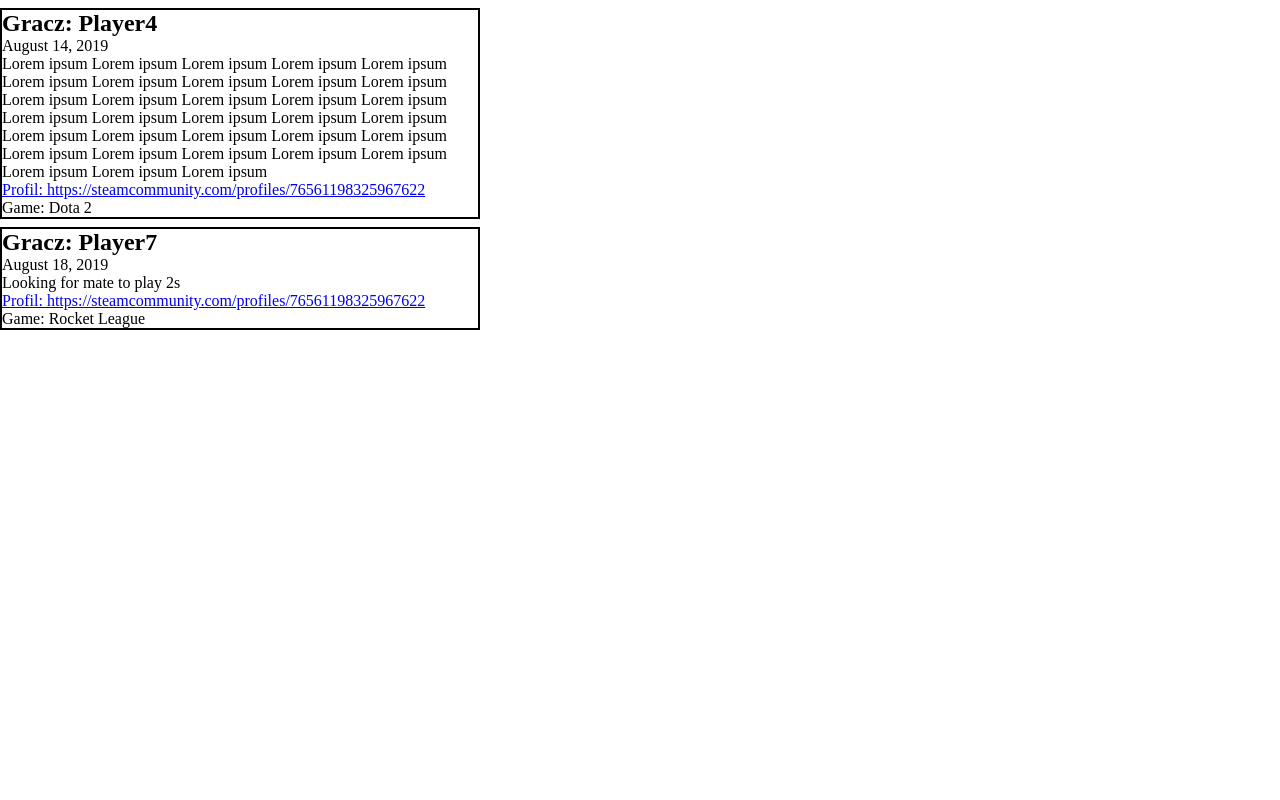
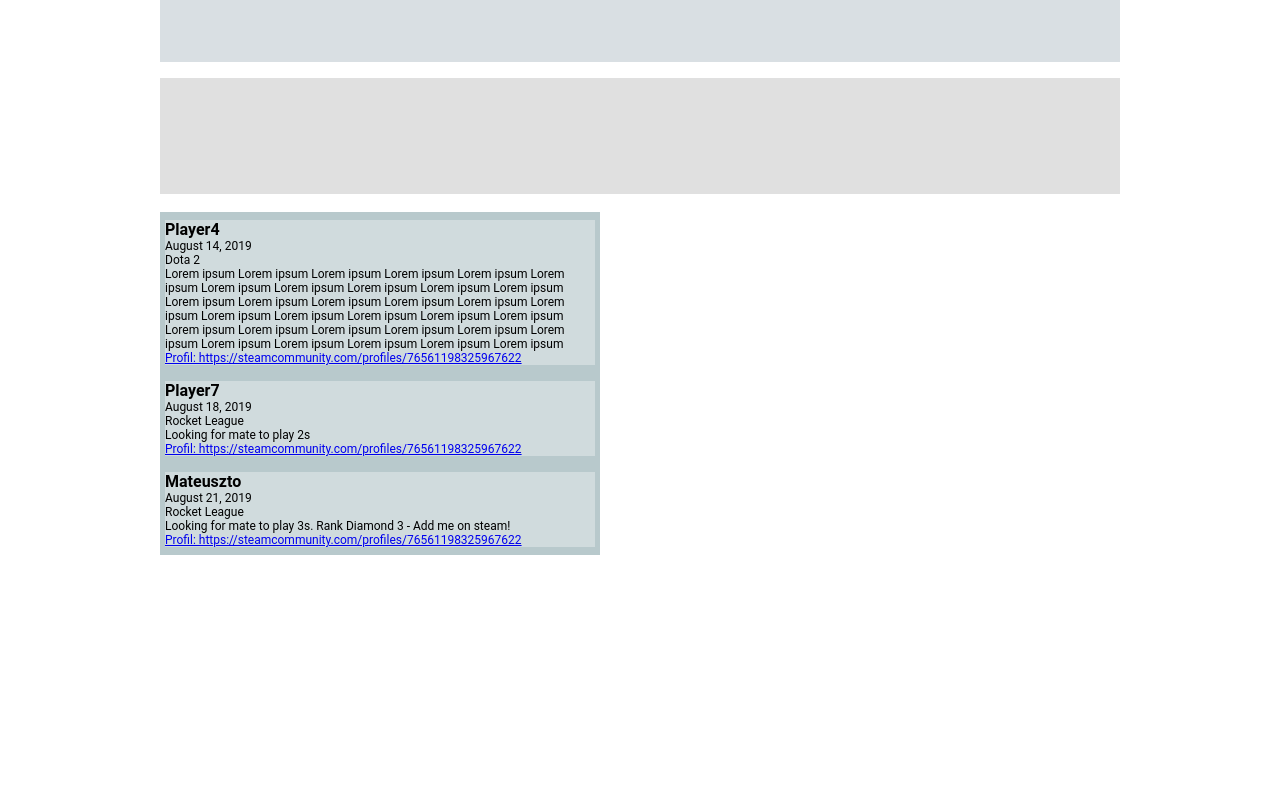
Before and after one commit to phptomek/TeamSearcher, a Django app: page / in a window 1280 px wide. Run offline with Django 3.2, Linux system fonts and the light colour scheme.

Commit message:
Style base and home.

```diff
--- /dev/null
+++ b/post/static/css/main.css
@@ -0,0 +1,44 @@
+*{
+    margin: 0;
+    padding:0;
+    box-sizing: border-box;
+}
+.base__wrapper{
+    position: relative;
+    left: 50%;
+    transform: translateX(-50%);
+    max-width: 960px;
+}
+.base__wrapper--header{
+    width: 100%;
+    height: 62px;
+    background-color: #d9dfe3;
+    margin-bottom: 16px;
+}
+.base__wrapper--advertisement{
+    height: 116px;
+    width: 100%;
+    background-color: rgba(199, 199, 199, 0.55);
+    margin-bottom: 18px;
+}
+.single__post{
+    width: 430px;
+    margin: 8px 0 8px 0;
+    background-color: rgba(249, 249, 249, 0.36);
+    font-family: "Roboto", "Lucida Grande", "DejaVu Sans", "Bitstream Vera Sans", Verdana, Arial, sans-serif;
+}
+.single__post--author{
+    font-size: 16px;
+}
+.single__post--info{
+    font-size: 12px;
+}
+
+.base_wrapper--posts{
+    width: 440px;
+    display: flex;
+    flex-direction: column;
+    justify-content: space-around;
+    align-items: center;
+    background-color: rgba(152, 177, 181, 0.69);
+}
--- /dev/null
+++ b/post/templates/post/base.html
@@ -0,0 +1,21 @@
+{% load static %}
+<html>
+<head>
+    {% if title %}
+        <title>Team Searcher - {{ title }}</title>
+    {% else %}
+        <title>Team Searcher</title>
+    {% endif %}
+    <link rel="stylesheet" href="{% static 'css/main.css' %}">
+</head>
+<body>
+<div class="base__wrapper">
+    <header class="base__wrapper--header"></header>
+    <div class="base__wrapper--advertisement"></div>
+    <div class="base_wrapper--posts">
+        {% block content %}
+        {% endblock %}
+    </div>
+</div>
+</body>
+</html>
--- a/post/templates/post/home.html
+++ b/post/templates/post/home.html
@@ -1,32 +1,14 @@
-<!DOCTYPE html>
-<html>
-<head>
-    {% if title %}
-        <title>Team Searcher - {{ title }}</title>
-    {% else %}
-        <title>Team Searcher</title>
-    {% endif %}
-    <style>
-        *{
-            margin:0;
-            padding:0;
-            box-sizing: border-box;
-        }
-        .single-post{
-            border: 2px solid black;
-            margin: 8px 0 8px 0;
-            width: 480px;
-        }
-    </style>
-</head>
+{% extends "post/base.html" %}
+{% block content %}
     {% for post in posts %}
-        <div class="single-post">
-            <h2>Gracz: {{ post.author }}</h2>
-            <p>{{ post.date_posted }}</p>
-            <p>{{ post.content }}</p>
-            <a href="{{ post.link }}">Profil: {{ post.link }}</a>
-            <p>Game: {{ post.game }}</p>
+        <div class="single__post">
+            <h2 class="single__post--author">{{ post.author }}</h2>
+            <div class="single__post--info">
+                <p>{{ post.date_posted }}</p>
+                <p class="info__game">{{ post.game }}</p>
+                <p>{{ post.content }}</p>
+                <a href="{{ post.link }}">Profil: {{ post.link }}</a>
+            </div>
         </div>
     {% endfor %}
-</body>
-</html>
+{% endblock %}
--- a/post/views.py
+++ b/post/views.py
@@ -16,6 +16,13 @@ posts = [
         'link': 'https://steamcommunity.com/profiles/76561198325967622',
         'date_posted': 'August 18, 2019'
     },
+    {
+        'author': 'Mateuszto',
+        'game': 'Rocket League',
+        'content': 'Looking for mate to play 3s. Rank Diamond 3 - Add me on steam!',
+        'link': 'https://steamcommunity.com/profiles/76561198325967622',
+        'date_posted': 'August 21, 2019'
+    },
 ]
 
 
```
